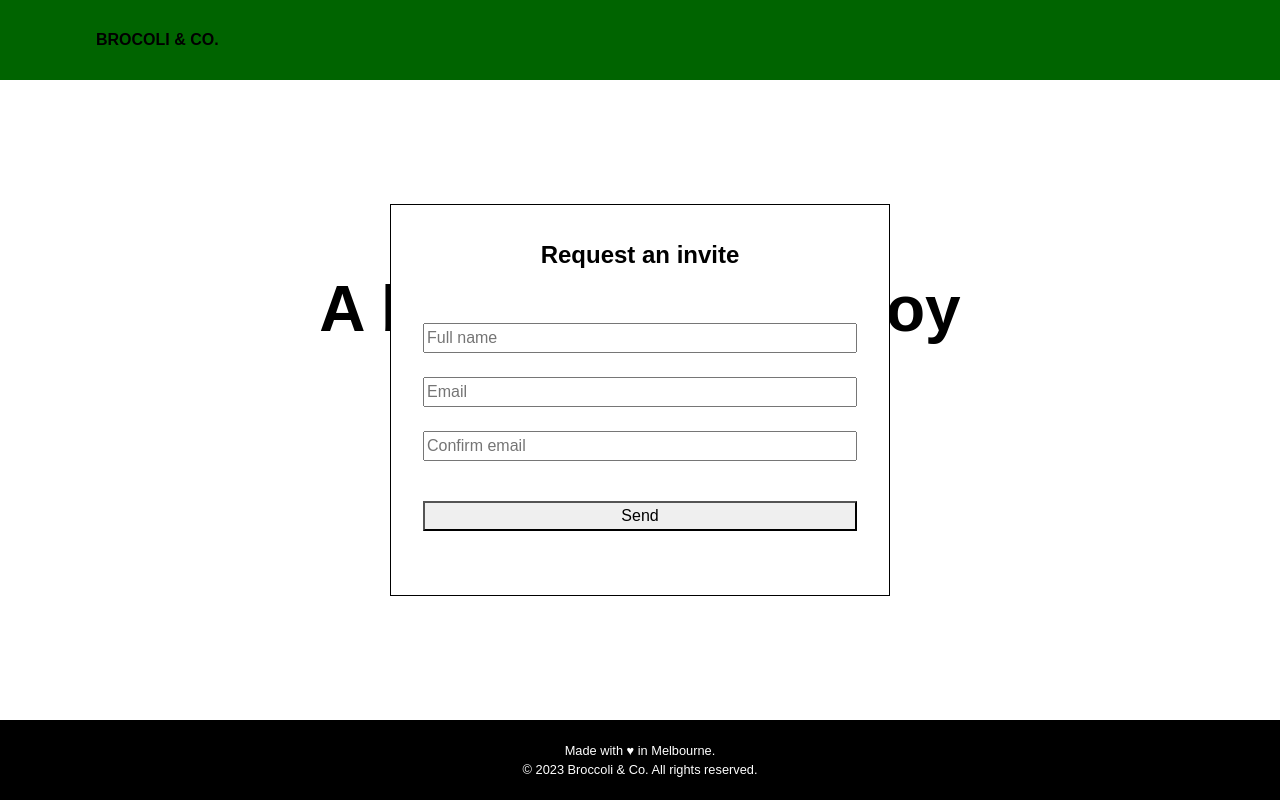
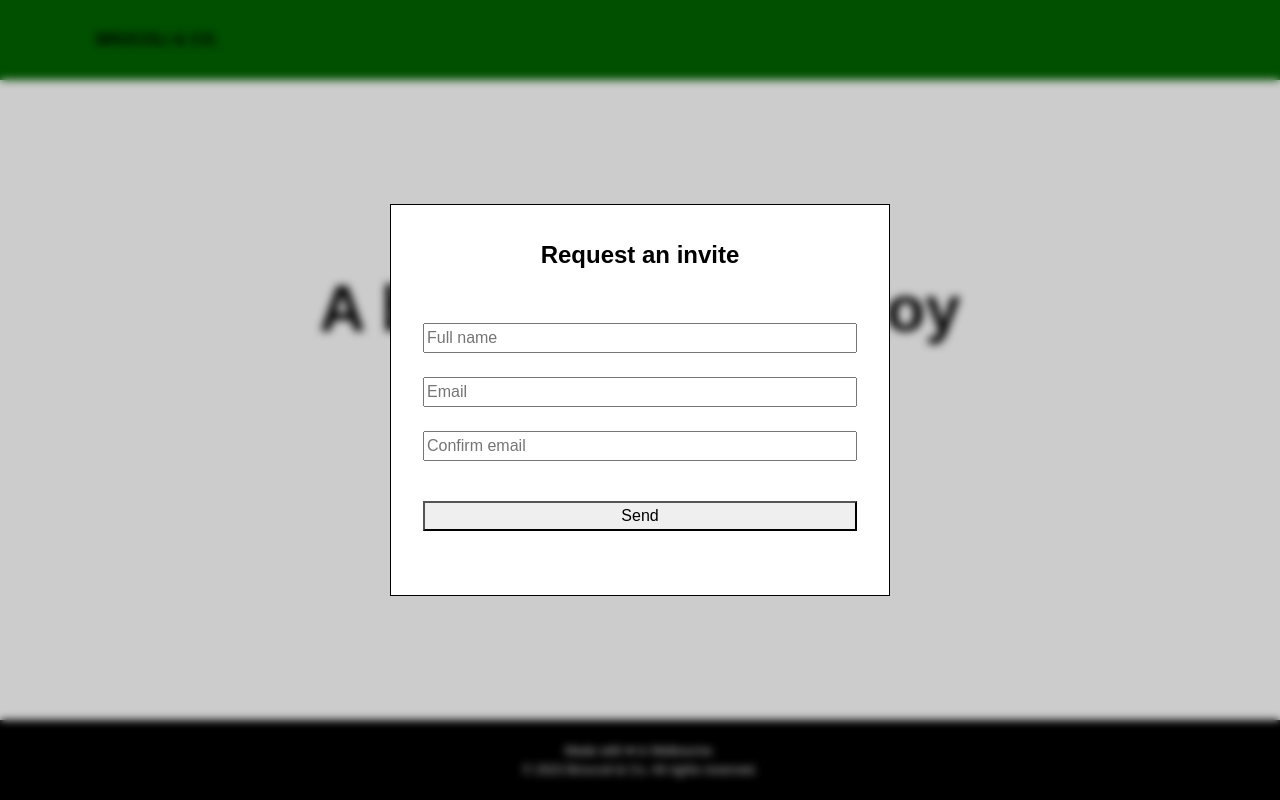
Before and after one commit to nicholascannon/broccoli-landing-page, a React (Vite) app in the folder client/: page / in a window 1280 px wide. Both pictures are taken after a click on the button "Request an invite". Built offline with nearby package versions, Linux system fonts and the light colour scheme.

Commit message:
Modal overlay styles

```diff
--- a/client/src/common/modals/components/modal-overlay.module.css
+++ b/client/src/common/modals/components/modal-overlay.module.css
@@ -11,4 +11,7 @@
     display: flex;
     justify-content: center;
     align-items: center;
+
+    background-color: rgba(0, 0, 0, 0.2);
+    backdrop-filter: blur(4px);
 }
```
